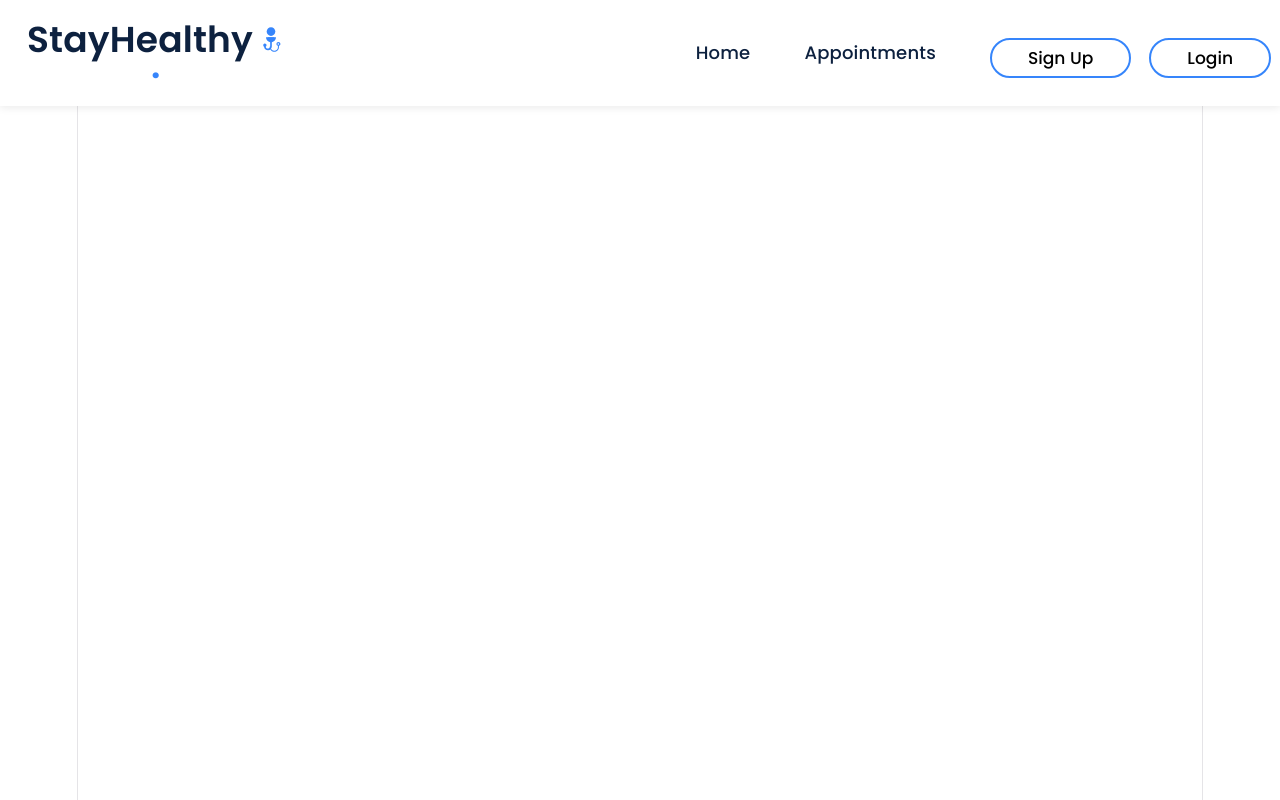
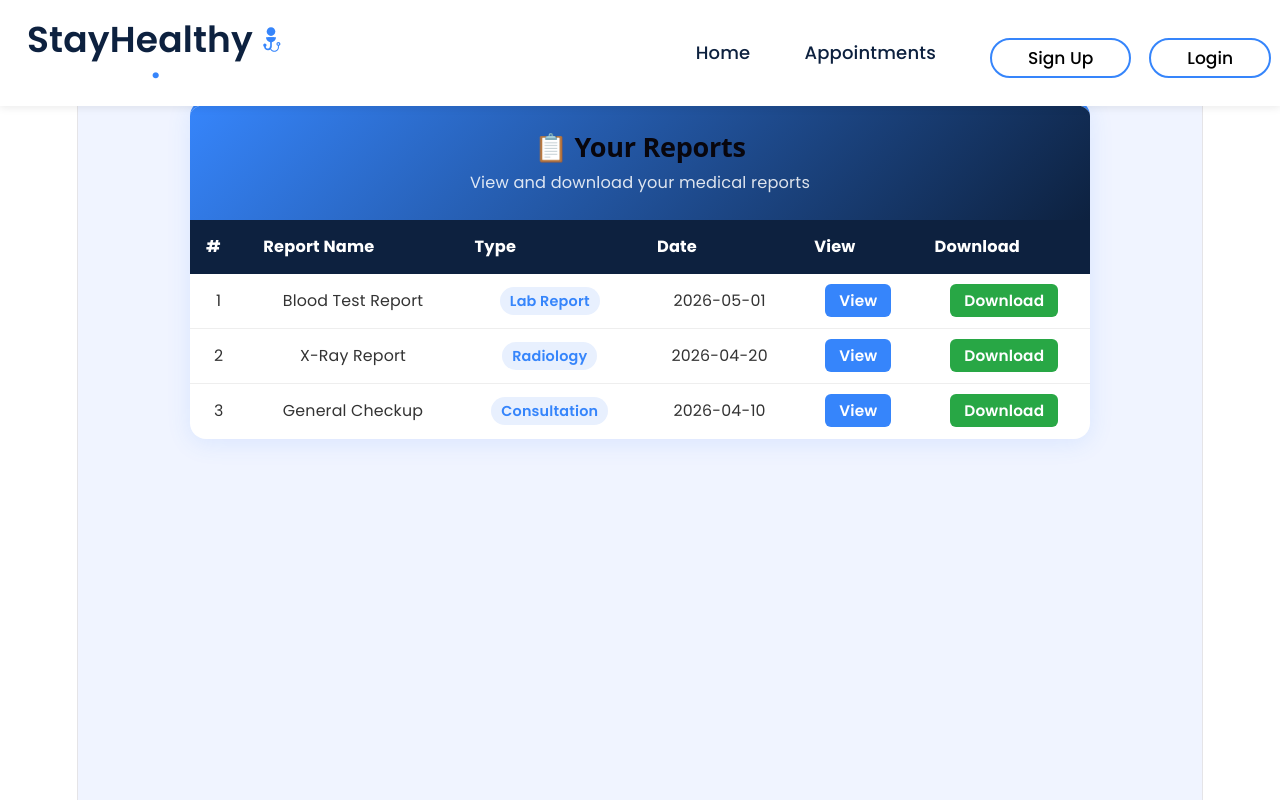
Before and after one commit to dsbly1/med_appt, a React (Vite) app: page /reports in a window 1280 px wide. Built offline with nearby package versions, Linux system fonts and the light colour scheme.

Commit message:
Exercises 4-6: ReportsLayout with view and download functionality complete

```diff
--- a/src/App.jsx
+++ b/src/App.jsx
@@ -12,6 +12,7 @@ import GiveReviews from './Components/ReviewForm/GiveReviews';
 import ReviewFormApp from './Components/ReviewForm/ReviewFormApp';
 import Notification from './Components/Notification/Notification';
 import ProfileForm from './Components/ProfileCard/ProfileForm';
+import ReportsLayout from './Components/ReportsLayout/ReportsLayout';
 import './App.css';
 
 function App() {
@@ -31,6 +32,7 @@ function App() {
           <Route path="/give-reviews" element={<GiveReviews />} />
           <Route path="/appointments" element={<ReviewFormApp />} />
           <Route path="/profile" element={<ProfileForm />} />
+          <Route path="/reports" element={<ReportsLayout />} />
         </Routes>
       </Notification>
     </BrowserRouter>
--- a/src/Components/Navbar/Navbar.jsx
+++ b/src/Components/Navbar/Navbar.jsx
@@ -66,21 +66,25 @@ const Navbar = () => {
                                 👤 Welcome, {username} ▾
                             </span>
                             {showProfile && (
-                                <div className="dropdown-menu" style={{ display: 'block', position: 'absolute', top: '100%', right: 0, zIndex: 9999 }}>
+                                <div style={{ position: 'absolute', top: '100%', right: 0, zIndex: 9999, minWidth: '200px' }}>
                                     <ProfileCard onClose={() => setShowProfile(false)} />
                                     <ul style={{ listStyle: 'none', padding: '8px 0', margin: 0, background: '#fff', borderRadius: '0 0 12px 12px', boxShadow: '0 4px 12px rgba(0,0,0,0.1)' }}>
                                         <li>
-                                            <Link to="/profile"
-                                                onClick={() => setShowProfile(false)}
+                                            <Link to="/profile" onClick={() => setShowProfile(false)}
                                                 style={{ display: 'block', padding: '10px 20px', color: '#0d213f', textDecoration: 'none', fontWeight: 500 }}>
                                                 ✏️ Edit Profile
                                             </Link>
                                         </li>
                                         <li>
-                                            <Link to="/appointments"
-                                                onClick={() => setShowProfile(false)}
+                                            <Link to="/appointments" onClick={() => setShowProfile(false)}
                                                 style={{ display: 'block', padding: '10px 20px', color: '#0d213f', textDecoration: 'none', fontWeight: 500 }}>
                                                 📋 My Appointments
+                                            </Link>
+                                        </li>
+                                        <li>
+                                            <Link to="/reports" onClick={() => setShowProfile(false)}
+                                                style={{ display: 'block', padding: '10px 20px', color: '#0d213f', textDecoration: 'none', fontWeight: 500 }}>
+                                                📊 Your Reports
                                             </Link>
                                         </li>
                                     </ul>
@@ -93,12 +97,8 @@ const Navbar = () => {
                     </>
                 ) : (
                     <>
-                        <li className="link">
-                            <Link to="/sign-up"><button className="btn1">Sign Up</button></Link>
-                        </li>
-                        <li className="link">
-                            <Link to="/login"><button className="btn1">Login</button></Link>
-                        </li>
+                        <li className="link"><Link to="/sign-up"><button className="btn1">Sign Up</button></Link></li>
+                        <li className="link"><Link to="/login"><button className="btn1">Login</button></Link></li>
                     </>
                 )}
             </ul>
--- /dev/null
+++ b/src/Components/ReportsLayout/ReportsLayout.css
@@ -0,0 +1,95 @@
+.reports-page {
+    min-height: 100vh;
+    background-color: #f0f4ff;
+    padding: 100px 20px 40px;
+}
+
+.reports-container {
+    max-width: 900px;
+    margin: 0 auto;
+    background-color: #fff;
+    border-radius: 16px;
+    box-shadow: 0 4px 24px rgba(54, 133, 251, 0.12);
+    overflow: hidden;
+    border-top: 5px solid #3685fb;
+}
+
+.reports-header {
+    background: linear-gradient(135deg, #3685fb, #0d213f);
+    padding: 24px 28px;
+    color: #fff;
+}
+
+.reports-header h2 {
+    font-size: 1.5rem;
+    font-weight: 700;
+    margin: 0 0 6px 0;
+}
+
+.reports-header p {
+    margin: 0;
+    opacity: 0.85;
+    font-size: 0.9rem;
+}
+
+.reports-table {
+    width: 100%;
+    border-collapse: collapse;
+}
+
+.reports-table th {
+    background-color: #0d213f;
+    color: #fff;
+    padding: 14px 16px;
+    text-align: left;
+    font-size: 0.9rem;
+}
+
+.reports-table td {
+    padding: 14px 16px;
+    border-bottom: 1px solid #eee;
+    font-size: 0.88rem;
+    color: #333;
+}
+
+.reports-table tr:last-child td { border-bottom: none; }
+.reports-table tr:hover td { background-color: #f0f4ff; }
+
+.report-type-badge {
+    background-color: #e8f0fe;
+    color: #3685fb;
+    padding: 4px 10px;
+    border-radius: 20px;
+    font-size: 0.8rem;
+    font-weight: 600;
+}
+
+.view-btn {
+    background-color: #3685fb;
+    color: #fff;
+    padding: 6px 14px;
+    border-radius: 6px;
+    text-decoration: none;
+    font-size: 0.85rem;
+    font-weight: 600;
+    transition: background-color 0.2s;
+}
+
+.view-btn:hover { background-color: #0d213f; }
+
+.download-btn {
+    background-color: #28a745;
+    color: #fff;
+    padding: 6px 14px;
+    border-radius: 6px;
+    text-decoration: none;
+    font-size: 0.85rem;
+    font-weight: 600;
+    transition: background-color 0.2s;
+}
+
+.download-btn:hover { background-color: #1e7e34; }
+
+@media (max-width: 768px) {
+    .reports-table { display: block; overflow-x: auto; }
+}
--- /dev/null
+++ b/src/Components/ReportsLayout/ReportsLayout.jsx
@@ -0,0 +1,56 @@
+import React, { useState } from 'react';
+import './ReportsLayout.css';
+
+const reports = [
+    { id: 1, name: "Blood Test Report", date: "2026-05-01", type: "Lab Report", file: "/patient_report.pdf" },
+    { id: 2, name: "X-Ray Report", date: "2026-04-20", type: "Radiology", file: "/patient_report.pdf" },
+    { id: 3, name: "General Checkup", date: "2026-04-10", type: "Consultation", file: "/patient_report.pdf" },
+];
+
+const ReportsLayout = () => {
+    const [selectedReport, setSelectedReport] = useState(null);
+
+    return (
+        <div className="reports-page">
+            <div className="reports-container">
+                <div className="reports-header">
+                    <h2>📋 Your Reports</h2>
+                    <p>View and download your medical reports</p>
+                </div>
+
+                <table className="reports-table">
+                    <thead>
+                        <tr>
+                            <th>#</th>
+                            <th>Report Name</th>
+                            <th>Type</th>
+                            <th>Date</th>
+                            <th>View</th>
+                            <th>Download</th>
+                        </tr>
+                    </thead>
+                    <tbody>
+                        {reports.map((report) => (
+                            <tr key={report.id}>
+                                <td>{report.id}</td>
+                                <td>{report.name}</td>
+                                <td><span className="report-type-badge">{report.type}</span></td>
+                                <td>{report.date}</td>
+                                <td>
+                                    <a href={report.file} target="_blank" rel="noreferrer"
+                                        className="view-btn">View</a>
+                                </td>
+                                <td>
+                                    <a href={report.file} download="patient_report.pdf"
+                                        className="download-btn">Download</a>
+                                </td>
+                            </tr>
+                        ))}
+                    </tbody>
+                </table>
+            </div>
+        </div>
+    );
+};
+
+export default ReportsLayout;
```
Also changed, not shown: src/Components/ProfileCard/ProfileCard.css (+96 -58 lines), 1 other file (tests, documents, lock files or other folders).
